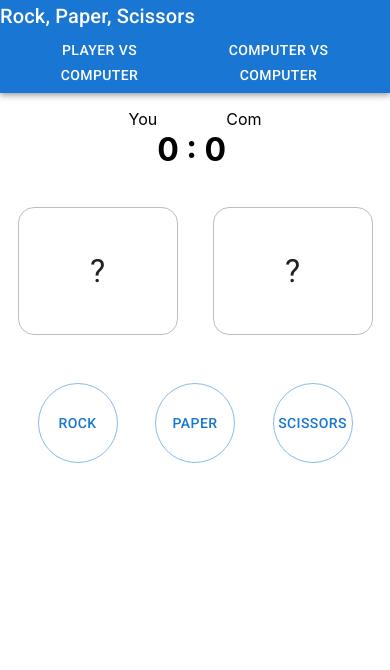
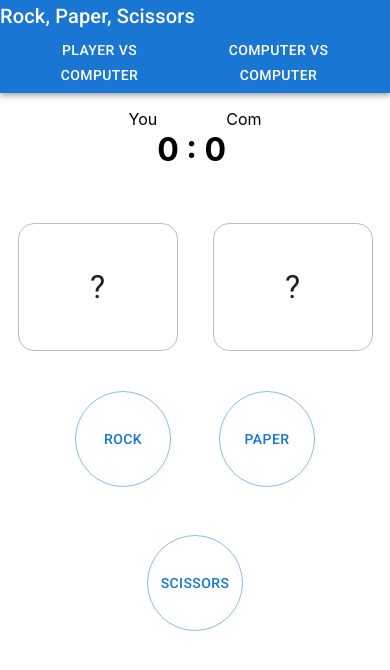
Before and after one commit to dkgian/aerq-rps, a React (Create React App) app: page / in a window 390 px wide. Shown: the top 670 px of the page. Built offline with nearby package versions, Linux system fonts and the light colour scheme.

Commit message:
fix responsive display

```diff
--- a/src/components/SelectedItems.tsx
+++ b/src/components/SelectedItems.tsx
@@ -11,12 +11,7 @@ const SelectedItems = ({
 	item2,
 }: ItemLabels) => {
 	return (
-		<Grid
-			sx={{
-				display: 'flex',
-				justifyContent: 'space-around',
-			}}
-		>
+		<FlexRowWrap>
 			<StyledChip
 				variant="outlined"
 				label={item1}
@@ -26,7 +21,7 @@ const SelectedItems = ({
 				variant="outlined"
 				label={item2}
 			/>
-		</Grid>
+		</FlexRowWrap>
 	)
 }
 
@@ -34,7 +29,13 @@ const StyledChip = styled(Chip)({
 	width: '10rem',
 	height: '8rem',
 	fontSize: '2rem',
-	marginBottom: '3rem',
+	margin: '1rem',
+})
+
+const FlexRowWrap = styled(Grid)({
+	display: 'flex',
+	flexWrap: 'wrap',
+	justifyContent: 'space-around',
 })
 
 export default SelectedItems
--- a/src/views/PlayerComputer.tsx
+++ b/src/views/PlayerComputer.tsx
@@ -54,13 +54,7 @@ const PlayerComputer = () => {
 
 	return (
 		<Layout>
-			<Grid
-				sx={{
-					display: 'flex',
-					flexDirection: 'column',
-					width: '100vw',
-				}}
-			>
+			<FlexColumn>
 				<ScoreBoard
 					p1={{
 						label: 'You',
@@ -77,12 +71,7 @@ const PlayerComputer = () => {
 					item2={comItem.label}
 				/>
 
-				<Grid
-					sx={{
-						display: 'flex',
-						justifyContent: 'space-evenly',
-					}}
-				>
+				<FlexRowWrap>
 					{items &&
 						items.map((item: Item) => {
 							return (
@@ -95,17 +84,30 @@ const PlayerComputer = () => {
 								</ItemButton>
 							)
 						})}
-				</Grid>
-			</Grid>
+				</FlexRowWrap>
+			</FlexColumn>
 		</Layout>
 	)
 }
 
 const ItemButton = styled(Button)({
-	height: '5rem',
-	width: '5rem',
+	height: '6rem',
+	width: '6rem',
 	borderRadius: '50%',
 	alignSelf: 'flex-end',
+	margin: '1.5rem',
+})
+
+const FlexRowWrap = styled(Grid)({
+	display: 'flex',
+	flexWrap: 'wrap',
+	justifyContent: 'center',
+})
+
+const FlexColumn = styled(Grid)({
+	display: 'flex',
+	flexDirection: 'column',
+	width: '100vw',
 })
 
 export default PlayerComputer
```
